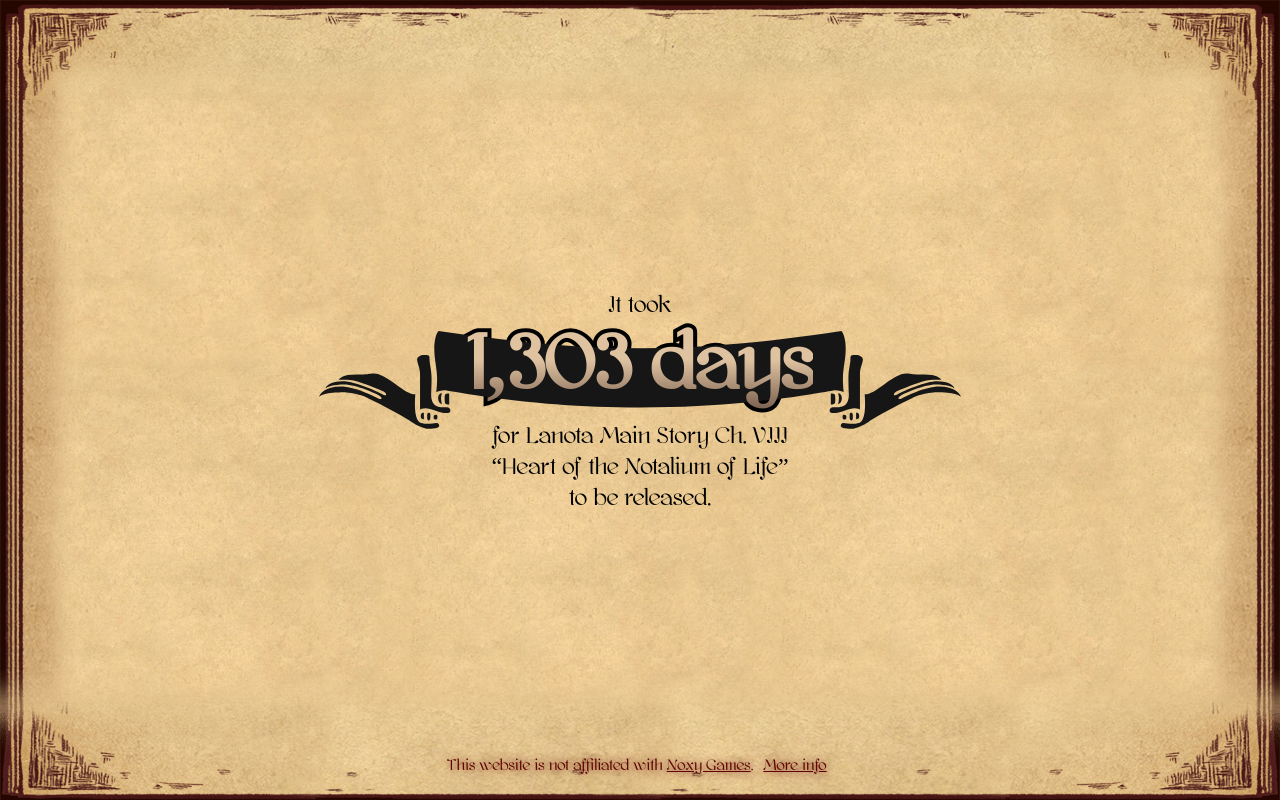
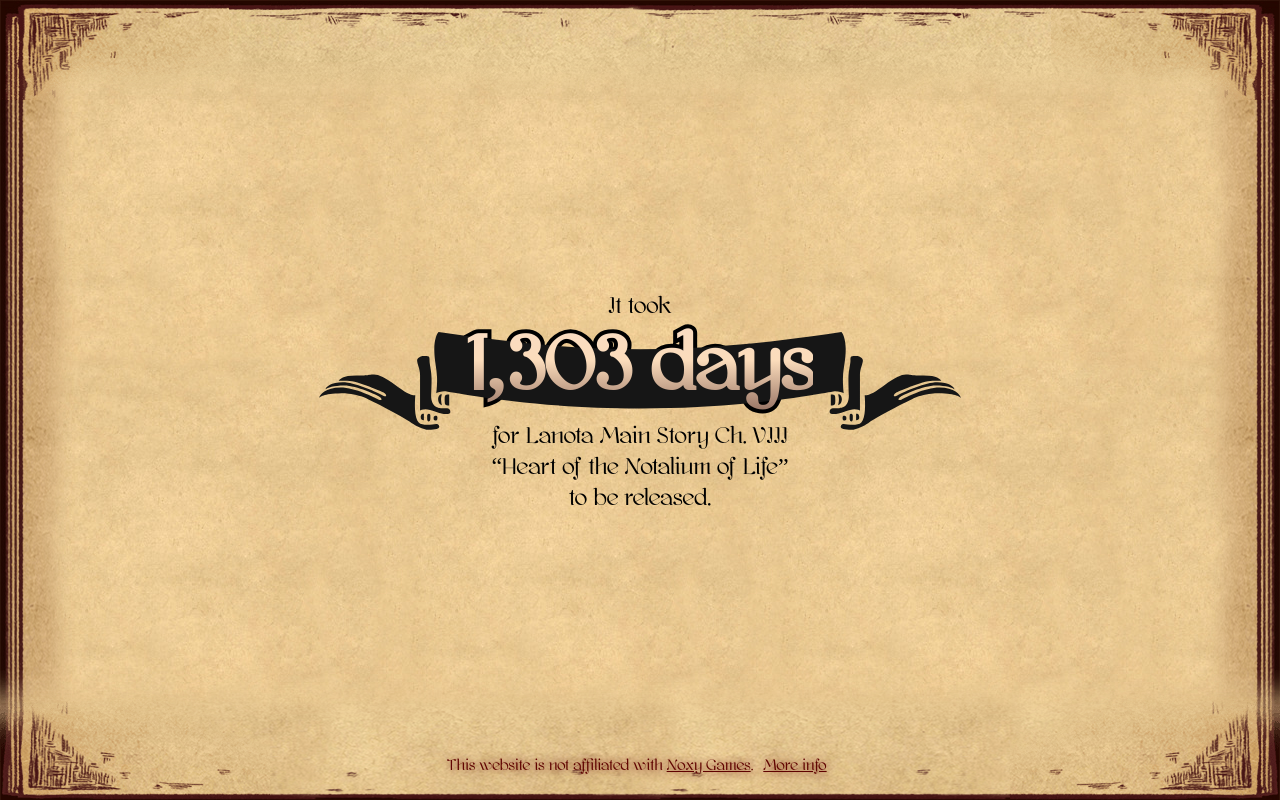
Before and after one commit to 12beesinatrenchcoat/days-since-lanota-main-story-chapter-vii, a plain HTML site: page index.html in a window 1280 px wide. Drawn offline with Linux system fonts and the light colour scheme.

Commit message:
minor css tweaks

```diff
--- a/style.css
+++ b/style.css
@@ -94,12 +94,13 @@ main {
 
 #days {
     font-size: 3.375em;
-    background-image: linear-gradient(#DFC3A1 50%, #765C4C);
+    background-image: linear-gradient(#F8DCC6, #FBDCBB 50%, #947061);
     color: transparent;
     background-clip: text;
     font-weight: bold;
 }
 
+/* This is for text border, as the base text is already masked */
 #days::before {
     position: fixed;
     content: attr(data-value);
@@ -111,12 +112,8 @@ main {
 #days-container {
     width: max-content;
     padding: 2em 10ch;
-    margin: -2.5em 0 -1em;
+    margin: -2.5em 0 -1.75em;
     background: url("./assets/banner.svg") 50% 70%/100% no-repeat;
-}
-
-main> :last-child {
-    margin-top: -0.71em;
 }
 
 button {
```
